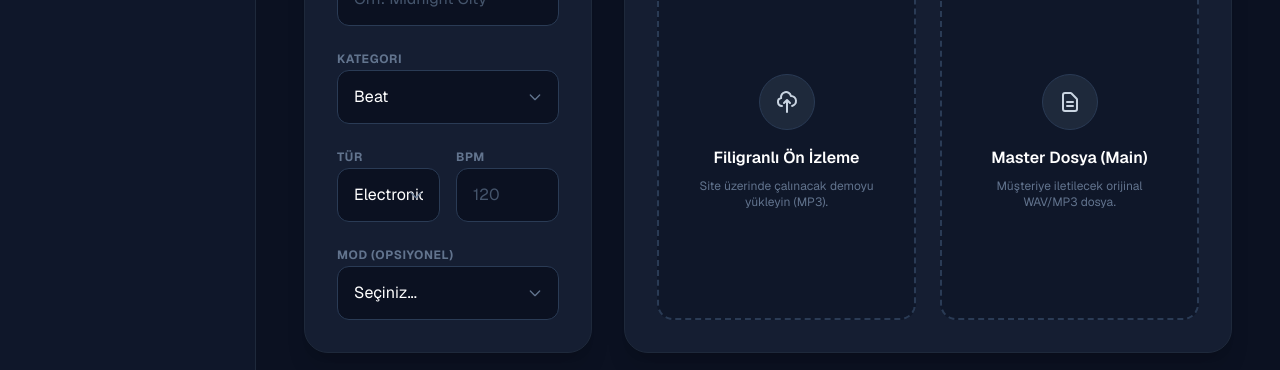
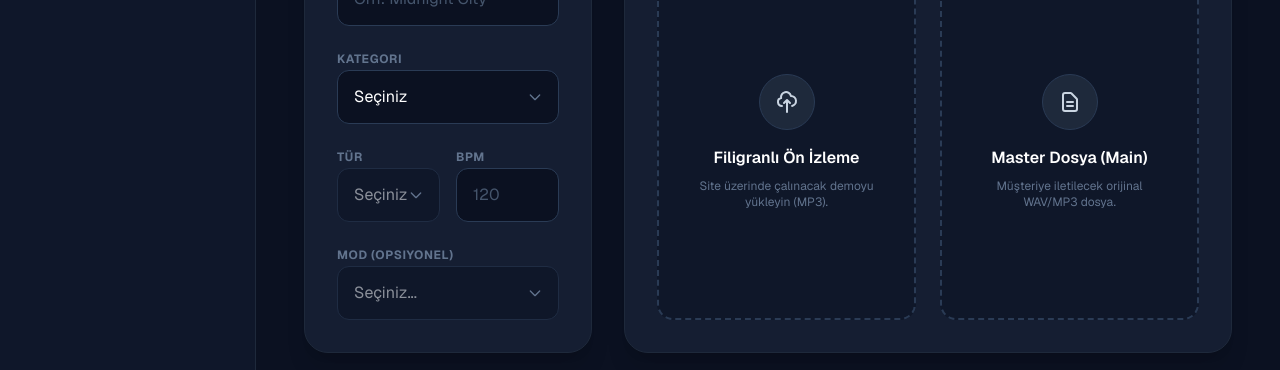
Before and after one commit to Masterartscholl/mba-audio, a Next.js app: page /admin in a window 1280 px wide. Shown: the part 301-671 px from the top of the page. Built offline with nearby package versions, Linux system fonts and the light colour scheme.

Commit message:
Logic: Added dynamic category and type selection logic

```diff
--- a/src/app/admin/page.tsx
+++ b/src/app/admin/page.tsx
@@ -1,6 +1,93 @@
-import React from 'react';
+"use client";
+
+import React, { useState } from 'react';
+
+// Data Hierarchy based on user request and visual map
+const HIERARCHY: Record<string, { genre: string, modes: string[] }[]> = {
+    "Beat": [
+        { genre: "Trap", modes: ["Hard", "Dark", "Melodic", "Heavy"] },
+        { genre: "Drill", modes: ["UK Drill", "NY Drill", "Aggressive"] },
+        { genre: "Afro", modes: ["Chill", "Dance", "Summer"] }
+    ],
+    "Sosyal Medya": [
+        { genre: "Hareketli", modes: ["Neşeli", "Enerjik", "Pozitif", "Moda", "Vlog"] },
+        { genre: "Slow", modes: ["Hüzünlü", "Duygusal", "Sinematik", "Sakin"] },
+        { genre: "Marka", modes: ["Kurumsal", "Teknoloji", "Minimal", "İlham Verici"] }
+    ],
+    "Film Müzikleri": [
+        { genre: "Aksiyon", modes: ["Heyecanlı", "Epik", "Kovalama", "Savaş"] },
+        { genre: "Gerilim", modes: ["Korku", "Gizem", "Karanlık", "Gergin"] },
+        { genre: "Komedi", modes: ["Eğlenceli", "Şakacı", "Hafif", "Garip"] },
+        { genre: "Romantik", modes: ["Aşk", "Duygusal", "Umutlu", "Nostaljik"] },
+        { genre: "Belgesel", modes: ["Atmosferik", "Doğa", "Tarih", "İlham Verici"] }
+    ],
+    "Besteler": [
+        { genre: "Pop Slow", modes: ["Aşk", "Ayrılık", "Akustik"] },
+        { genre: "Pop Hareketli", modes: ["Dans", "Yaz", "Parti"] },
+        { genre: "Arabesk Slow", modes: ["Damar", "Acı", "Dertli"] },
+        { genre: "Arabesk Hareketli", modes: ["Oyun Havası", "Düğün"] },
+        { genre: "Trap Slow", modes: ["Deep", "Melankolik"] },
+        { genre: "Trap Hareketli", modes: ["Banger", "Agresif"] }
+    ]
+};
 
 export default function AdminPage() {
+    // State Management
+    const [formData, setFormData] = useState({
+        title: "",
+        category: "",
+        genre: "",
+        bpm: "",
+        mode: ""
+    });
+
+    const [availableGenres, setAvailableGenres] = useState<{ genre: string, modes: string[] }[]>([]);
+    const [availableModes, setAvailableModes] = useState<string[]>([]);
+
+    // Handlers
+    const handleCategoryChange = (e: React.ChangeEvent<HTMLSelectElement>) => {
+        const category = e.target.value;
+        // Update genres based on selected category
+        const genres = HIERARCHY[category] || [];
+
+        setAvailableGenres(genres);
+        setAvailableModes([]); // Reset modes
+
+        setFormData(prev => ({
+            ...prev,
+            category: category,
+            genre: "", // Reset selection
+            mode: ""   // Reset selection
+        }));
+    };
+
+    const handleGenreChange = (e: React.ChangeEvent<HTMLSelectElement>) => {
+        const genre = e.target.value;
+
+        // Find selected genre object to get modes
+        const genreObj = availableGenres.find(g => g.genre === genre);
+        const modes = genreObj ? genreObj.modes : [];
+
+        setAvailableModes(modes);
+
+        setFormData(prev => ({
+            ...prev,
+            genre: genre,
+            mode: "" // Reset mode
+        }));
+    };
+
+    const handleChange = (e: React.ChangeEvent<HTMLInputElement | HTMLSelectElement>) => {
+        const { name, value } = e.target;
+        setFormData(prev => ({ ...prev, [name]: value }));
+    };
+
+    const handlePublish = () => {
+        console.log("Eser Yayınlanıyor...", formData);
+        // In a real app, this would trigger a toast
+        alert(`Eser Verileri Konsola Yazıldı:\n${JSON.stringify(formData, null, 2)}`);
+    };
+
     return (
         <div className="min-h-screen bg-[#0b1121] text-white font-sans flex antialiased">
             {/* Sidebar Navigation */}
@@ -54,7 +141,9 @@ export default function AdminPage() {
                             <button className="px-5 py-2.5 rounded-xl bg-[#1e293b] hover:bg-[#2A3B55] text-slate-300 font-medium transition-colors border border-[#2A3B55]">
                                 Taslağı Kaydet
                             </button>
-                            <button className="px-6 py-2.5 rounded-xl bg-[#ede066] hover:bg-[#d4c95b] text-[#0b1121] font-bold shadow-[0_4px_20px_rgba(237,224,102,0.2)] hover:shadow-[0_4px_30px_rgba(237,224,102,0.4)] transition-all flex items-center gap-2 transform active:scale-95">
+                            <button
+                                onClick={handlePublish}
+                                className="px-6 py-2.5 rounded-xl bg-[#ede066] hover:bg-[#d4c95b] text-[#0b1121] font-bold shadow-[0_4px_20px_rgba(237,224,102,0.2)] hover:shadow-[0_4px_30px_rgba(237,224,102,0.4)] transition-all flex items-center gap-2 transform active:scale-95">
                                 <span>Eseri Yayınla</span>
                                 <svg className="w-4 h-4" fill="none" stroke="currentColor" viewBox="0 0 24 24"><path strokeLinecap="round" strokeLinejoin="round" strokeWidth="2" d="M14 5l7 7m0 0l-7 7m7-7H3" /></svg>
                             </button>
@@ -77,17 +166,28 @@ export default function AdminPage() {
                                 <div className="space-y-5">
                                     <div className="space-y-2">
                                         <label className="text-xs uppercase font-bold text-slate-500 tracking-wider">Eser Adı</label>
-                                        <input type="text" placeholder="Örn: Midnight City" className="w-full bg-[#0b1121] border border-[#2A3B55] rounded-xl px-4 py-3.5 text-white placeholder-slate-600 focus:outline-none focus:border-[#ede066]/50 focus:ring-1 focus:ring-[#ede066]/50 transition-all" />
+                                        <input
+                                            name="title"
+                                            value={formData.title}
+                                            onChange={handleChange}
+                                            type="text"
+                                            placeholder="Örn: Midnight City"
+                                            className="w-full bg-[#0b1121] border border-[#2A3B55] rounded-xl px-4 py-3.5 text-white placeholder-slate-600 focus:outline-none focus:border-[#ede066]/50 focus:ring-1 focus:ring-[#ede066]/50 transition-all"
+                                        />
                                     </div>
 
                                     <div className="space-y-2">
                                         <label className="text-xs uppercase font-bold text-slate-500 tracking-wider">Kategori</label>
                                         <div className="relative">
-                                            <select className="w-full bg-[#0b1121] border border-[#2A3B55] rounded-xl px-4 py-3.5 text-white appearance-none focus:outline-none focus:border-[#ede066]/50 focus:ring-1 focus:ring-[#ede066]/50 cursor-pointer">
-                                                <option>Beat</option>
-                                                <option>Sosyal Medya</option>
-                                                <option>Film Müzikleri</option>
-                                                <option>Besteler</option>
+                                            <select
+                                                name="category"
+                                                value={formData.category}
+                                                onChange={handleCategoryChange}
+                                                className="w-full bg-[#0b1121] border border-[#2A3B55] rounded-xl px-4 py-3.5 text-white appearance-none focus:outline-none focus:border-[#ede066]/50 focus:ring-1 focus:ring-[#ede066]/50 cursor-pointer">
+                                                <option value="">Seçiniz</option>
+                                                {Object.keys(HIERARCHY).map(cat => (
+                                                    <option key={cat} value={cat}>{cat}</option>
+                                                ))}
                                             </select>
                                             <svg className="w-4 h-4 text-slate-500 absolute right-4 top-1/2 -translate-y-1/2 pointer-events-none" fill="none" stroke="currentColor" viewBox="0 0 24 24"><path strokeLinecap="round" strokeLinejoin="round" strokeWidth="2" d="M19 9l-7 7-7-7" /></svg>
                                         </div>
@@ -97,28 +197,46 @@ export default function AdminPage() {
                                         <div className="space-y-2">
                                             <label className="text-xs uppercase font-bold text-slate-500 tracking-wider">Tür</label>
                                             <div className="relative">
-                                                <select className="w-full bg-[#0b1121] border border-[#2A3B55] rounded-xl px-4 py-3.5 text-white appearance-none focus:outline-none focus:border-[#ede066]/50 focus:ring-1 focus:ring-[#ede066]/50 cursor-pointer">
-                                                    <option>Electronic</option>
-                                                    <option>Hip Hop</option>
-                                                    <option>Cinematic</option>
+                                                <select
+                                                    name="genre"
+                                                    value={formData.genre}
+                                                    onChange={handleGenreChange}
+                                                    disabled={!formData.category}
+                                                    className="w-full bg-[#0b1121] border border-[#2A3B55] rounded-xl px-4 py-3.5 text-white appearance-none focus:outline-none focus:border-[#ede066]/50 focus:ring-1 focus:ring-[#ede066]/50 cursor-pointer disabled:opacity-50 disabled:cursor-not-allowed">
+                                                    <option value="">Seçiniz</option>
+                                                    {availableGenres.map(g => (
+                                                        <option key={g.genre} value={g.genre}>{g.genre}</option>
+                                                    ))}
                                                 </select>
                                                 <svg className="w-4 h-4 text-slate-500 absolute right-4 top-1/2 -translate-y-1/2 pointer-events-none" fill="none" stroke="currentColor" viewBox="0 0 24 24"><path strokeLinecap="round" strokeLinejoin="round" strokeWidth="2" d="M19 9l-7 7-7-7" /></svg>
                                             </div>
                                         </div>
                                         <div className="space-y-2">
                                             <label className="text-xs uppercase font-bold text-slate-500 tracking-wider">BPM</label>
-                                            <input type="number" placeholder="120" className="w-full bg-[#0b1121] border border-[#2A3B55] rounded-xl px-4 py-3.5 text-white placeholder-slate-600 focus:outline-none focus:border-[#ede066]/50 focus:ring-1 focus:ring-[#ede066]/50 transition-all" />
+                                            <input
+                                                name="bpm"
+                                                value={formData.bpm}
+                                                onChange={handleChange}
+                                                type="number"
+                                                placeholder="120"
+                                                className="w-full bg-[#0b1121] border border-[#2A3B55] rounded-xl px-4 py-3.5 text-white placeholder-slate-600 focus:outline-none focus:border-[#ede066]/50 focus:ring-1 focus:ring-[#ede066]/50 transition-all"
+                                            />
                                         </div>
                                     </div>
 
                                     <div className="space-y-2">
                                         <label className="text-xs uppercase font-bold text-slate-500 tracking-wider">Mod (Opsiyonel)</label>
                                         <div className="relative">
-                                            <select className="w-full bg-[#0b1121] border border-[#2A3B55] rounded-xl px-4 py-3.5 text-white appearance-none focus:outline-none focus:border-[#ede066]/50 focus:ring-1 focus:ring-[#ede066]/50 cursor-pointer">
-                                                <option>Seçiniz...</option>
-                                                <option>Neşeli</option>
-                                                <option>Gerilim</option>
-                                                <option>Duygusal</option>
+                                            <select
+                                                name="mode"
+                                                value={formData.mode}
+                                                onChange={handleChange}
+                                                disabled={!formData.genre}
+                                                className="w-full bg-[#0b1121] border border-[#2A3B55] rounded-xl px-4 py-3.5 text-white appearance-none focus:outline-none focus:border-[#ede066]/50 focus:ring-1 focus:ring-[#ede066]/50 cursor-pointer disabled:opacity-50 disabled:cursor-not-allowed">
+                                                <option value="">Seçiniz...</option>
+                                                {availableModes.map(m => (
+                                                    <option key={m} value={m}>{m}</option>
+                                                ))}
                                             </select>
                                             <svg className="w-4 h-4 text-slate-500 absolute right-4 top-1/2 -translate-y-1/2 pointer-events-none" fill="none" stroke="currentColor" viewBox="0 0 24 24"><path strokeLinecap="round" strokeLinejoin="round" strokeWidth="2" d="M19 9l-7 7-7-7" /></svg>
                                         </div>
```
